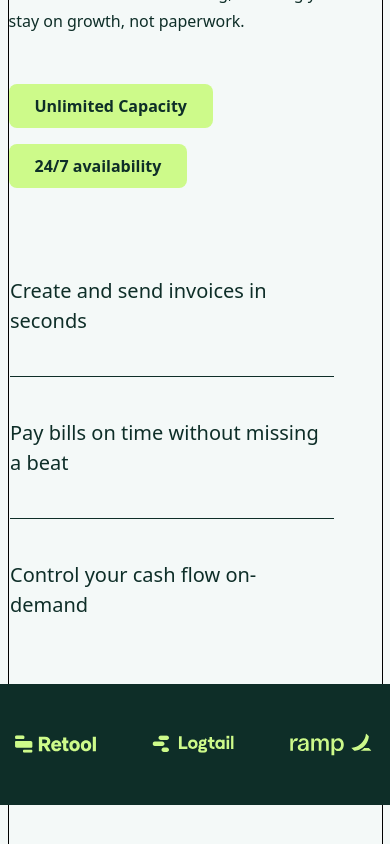
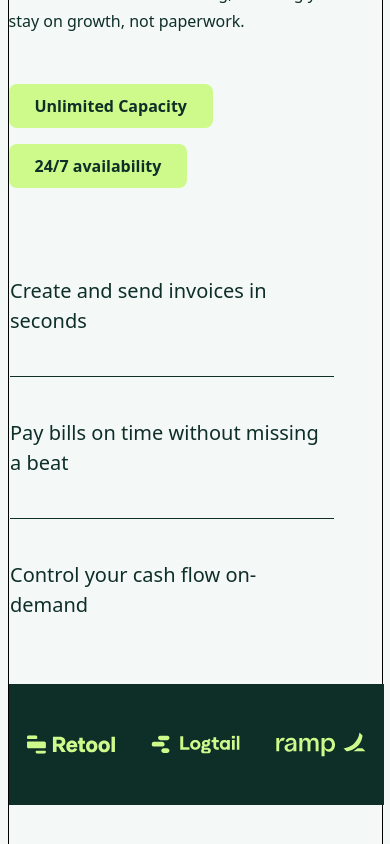
Before and after one commit to christianokuru/BillEase-Saas-landing-page, a Nuxt app: page / in a window 390 px wide. Shown: the part 1155-1999 px from the top of the page. Built offline with nearby package versions, Linux system fonts and the light colour scheme.

Commit message:
minor mobilr adjustments

```diff
--- a/components/custom/SponsorSectionComponent.vue
+++ b/components/custom/SponsorSectionComponent.vue
@@ -33,8 +33,8 @@ const displayedImages = computed(() => {
 </script>
 
 <template>
-  <div class="bg-green w-[1440px] flex items-center space-x-[79.6px] px-[221px] py-[47.57px] mb-[160px] max-sm:mb-[64px] max-sm:w-[414px] max-sm:mx-[-22px] max-sm:h-[121px]  max-sm:px-0">
-    <div v-for="(image, index) in displayedImages" :key="index" class="max-sm:mx-[28px]">
+  <div class="bg-green w-[1440px] flex items-center space-x-[79.6px] px-[221px] py-[47.57px] mb-[160px] max-sm:mb-[64px] max-sm:w-[375px] max-sm:h-[121px]  max-sm:px-0">
+    <div v-for="(image, index) in displayedImages" :key="index" class="max-sm:mx-[18px]">
       <img :src="image" alt="sponsor-logo" class="space-x-[79.6px]">
     </div>
   </div>
```
